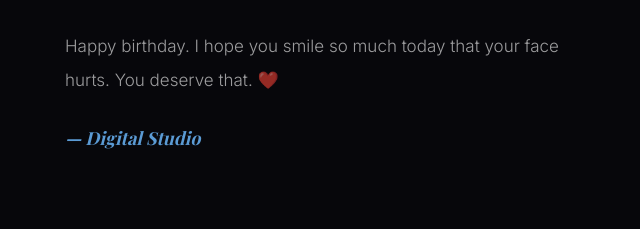
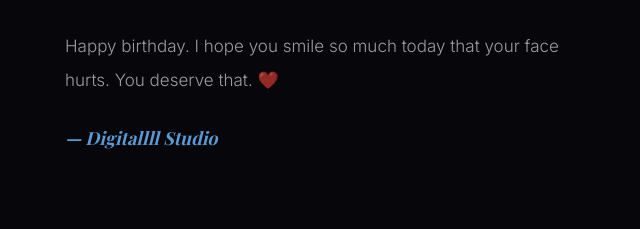
Before and after one commit to digitalstudio-hub/Demo99, a plain HTML site: page index.html in a window 1280 px wide. Shown: the part 1480-1709 px from the top of the page, 319-959 px from the left. Drawn offline with nearby package versions, Linux system fonts and the light colour scheme; a web font is replaced by a local one.

Commit message:
Correct spelling of 'Digital' to 'Digitallll'

```diff
--- a/index.html
+++ b/index.html
@@ -25,7 +25,7 @@ const MY = {
     date:       "2026-06-08",       // YYYY-MM-DD format
 
     // ── EDIT HERE: Who are you? ──
-    from:       "Digital Studio",
+    from:       "Digitallll Studio",
 
     // ── EDIT HERE: The birthday message (shows on the main screen) ──
     mainMsg:    "I hope this year brings you everything you've been quietly wishing for. You deserve all of it and more.",
```
